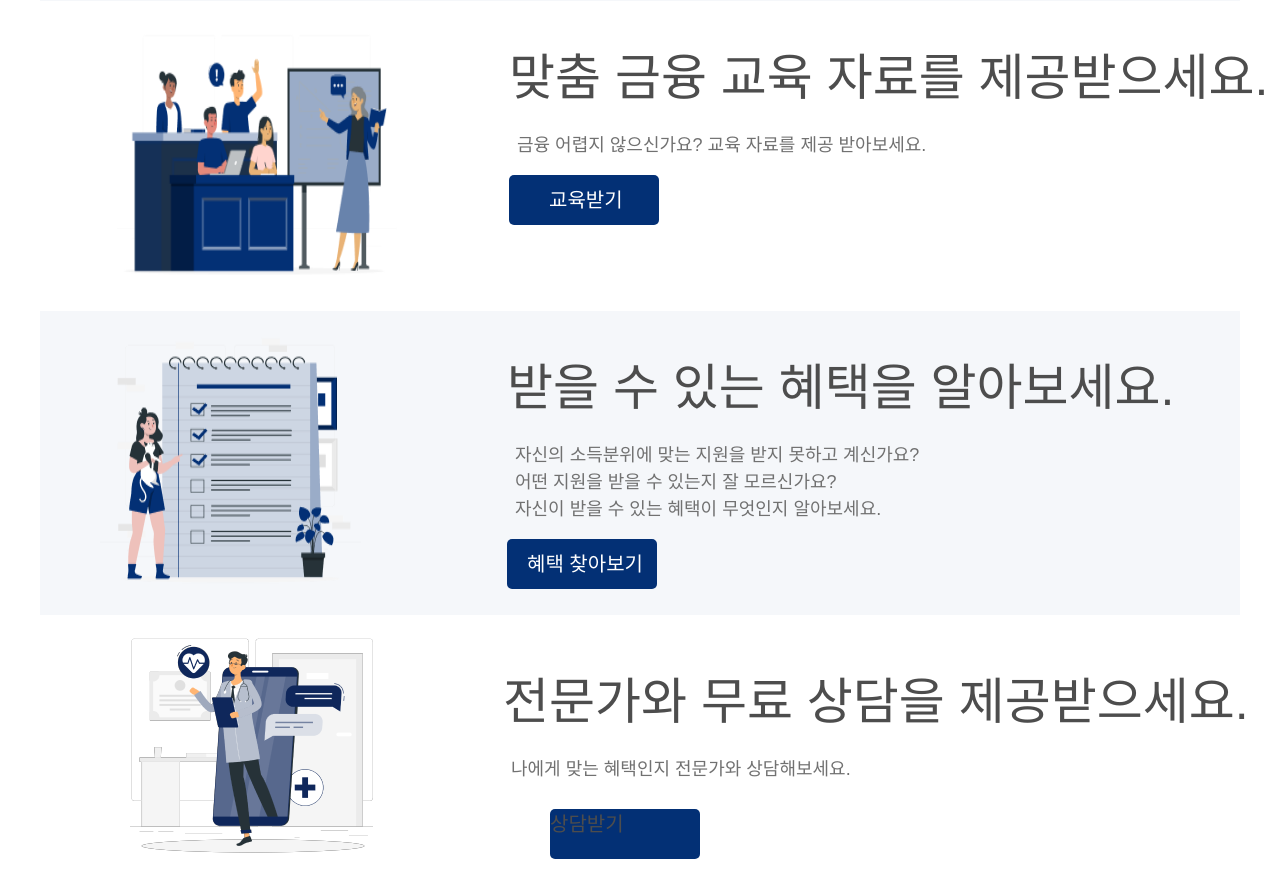
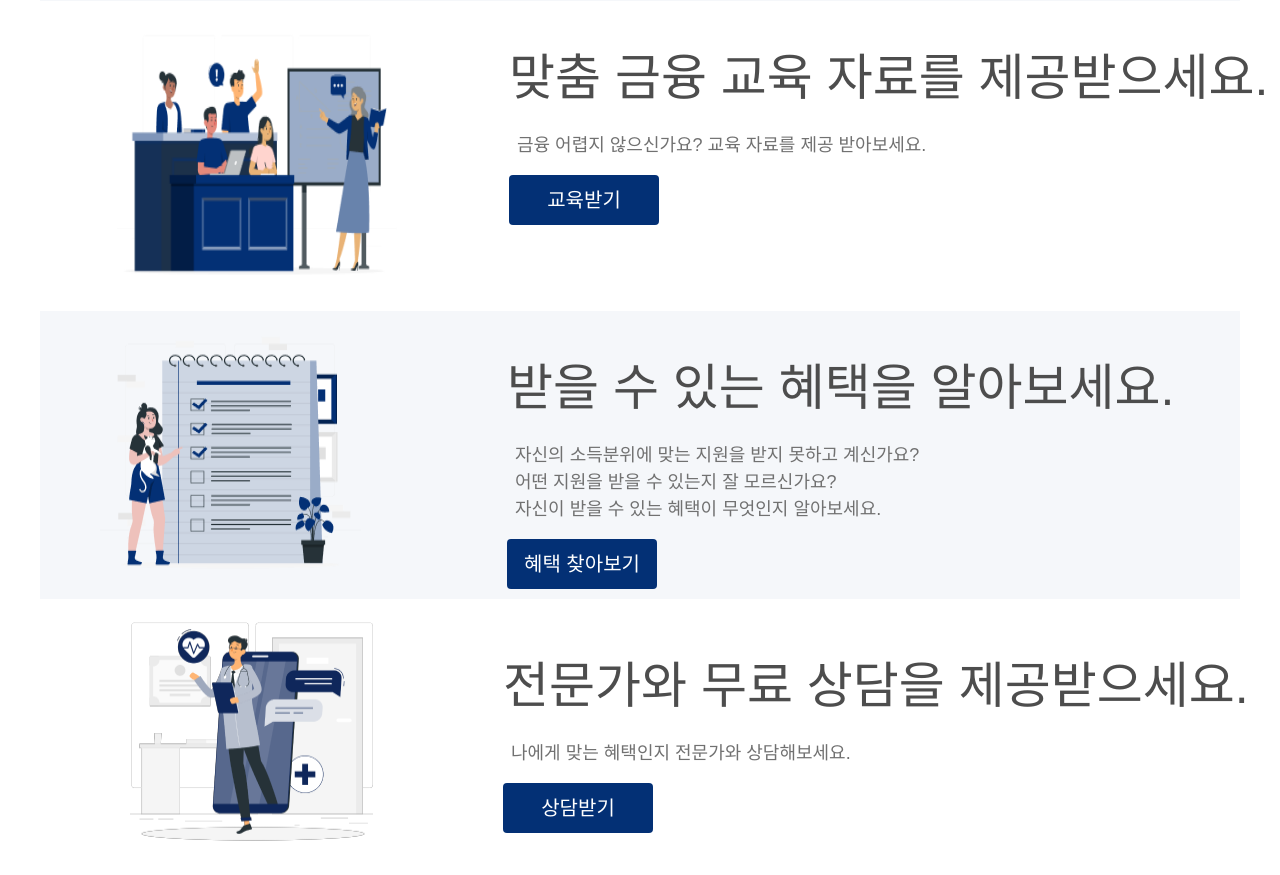
Before and after one commit to sku-likelion11th/New_team3, a Django app: page /main/ in a window 1280 px wide. Shown: the part 532-1407 px from the top of the page. After the commit the page ends 1373 px from the top, so only its background shows below. Run offline with Django 3.2, Linux system fonts and the light colour scheme; some libraries are stand-ins or nearby versions; some web fonts are replaced.

Commit message:
로그인,회원가입,메인화면,마이페이지 끝

```diff
--- a/login/templates/login/MyPage/Mypage.html
+++ b/login/templates/login/MyPage/Mypage.html
@@ -103,8 +103,7 @@
                     <input type="submit" value="비밀번호 변경">
                 </div>
             </form>
-        </div>
-        <!-- tap section -->
+            <!-- tap section -->
         <div class="tap_section">
             <!--변경사항-->
             <div class="tab">
@@ -140,6 +139,7 @@
             <!--변경사항-->
         </div>
     </div>
+        </div>
     <script src="https://cdn.jsdelivr.net/npm/bootstrap@5.2.3/dist/js/bootstrap.bundle.min.js" integrity="sha384-kenU1KFdBIe4zVF0s0G1M5b4hcpxyD9F7jL+jjXkk+Q2h455rYXK/7HAuoJl+0I4" crossorigin="anonymous"></script>
 </body>
 </html>
--- a/login/templates/login/main/index.html
+++ b/login/templates/login/main/index.html
@@ -72,7 +72,7 @@
                 <div class="fourth_text">
                     <p class="fourth_main">맞춤 금융 교육 자료를 제공받으세요.</p>
                     <p class="fourth_sub">금융 어렵지 않으신가요? 교육 자료를 제공 받아보세요.</p>
-                    <a href="{% url 'education' %}" class="education_button"><p class="education">교육받기</a></p>
+                    <div class="education_button"><a href="{% url 'education' %}"><p class="education">교육받기</a></p></div>
                 </div>
             </div>
             <div class="third">
@@ -82,7 +82,7 @@
                     <p class="third_sub">자신의 소득분위에 맞는 지원을 받지 못하고 계신가요?<br>
                     어떤 지원을 받을 수 있는지 잘 모르신가요?<br>
                     자신이 받을 수 있는 혜택이 무엇인지 알아보세요.</p>
-                    <p class="benefit"><a href="{% url 'service' %}" class="benefit_button">혜택 찾아보기</a></p>
+                    <div class="benefit_button"><a href="{% url 'service' %}"><p class="benefit">혜택 찾아보기</p></a></div>
                 </div>
             </div>
             <div class="fifth">
@@ -90,7 +90,7 @@
                 <div class="fifth_text">
                     <p class="fifth_main">전문가와 무료 상담을 제공받으세요.</p>
                     <p class="fifth_sub">나에게 맞는 혜택인지 전문가와 상담해보세요.</p>
-                    <a href="{% url 'post_list' %}" class="professor_button"><p class="professor">상담받기</p></a>
+                    <div class= "professor_button"><a href="{% url 'post_list' %}"><p class="professor">상담받기</p></a></div>
                 </div>
             </div>
         </div>
--- a/static/css/Main.css
+++ b/static/css/Main.css
@@ -131,10 +131,8 @@
     width:150px;
     height:50px;
     border-radius:5px;
-    position: relative;
 }
 .second .category .category_button{
-    position:absolute;
     margin-left:20px;
     margin-top:10px;
     font-size:20px;
@@ -167,24 +165,20 @@
     color:#717171;
     margin-left: 8px;
 }
-.third .third_text .benefit{
-    background-color:#033075;
-    width:150px;
-    height:50px;
-    border-radius:5px;
-    position: relative;
+.third_text .benefit_button{
+    width: 150px;
+    height: 50px;
+    background-color: #033075;
+    border-radius: 4px;
+    display: flex;
+    justify-content: center;
 }
-.benefit:hover {
-    background-color: white;
-    border: 1px solid #033075;
-    color: #033075;
+.third_text .benefit{
+    font-size: 20px;
+    color: white;
+    padding-top: 10px;
 }
-.third .third_text .benefit .benefit_button{
-    position:absolute;
-    margin-left: 20px;
-    margin-top:10px;
-    font-size:20px;
-}
+
 
 /* main > fourth*/
 .fourth{
@@ -211,19 +205,20 @@
     color:#717171;
 }
 
-.fourth .education{
-    background-color:#033075;
-    width:150px;
-    height:50px;
-    border-radius:5px;
-    position: relative;
+.fourth_text .education_button{
+    width: 150px;
+    height: 50px;
+    background-color: #033075;
+    border-radius: 4px;
+    display: flex;
+    justify-content: center;
 }
-.fourth .education .education_button{
-    position:absolute;
-    margin-left:40px;
-    margin-top:10px;
-    font-size:20px;
+.fourth_text .education{
+    font-size: 20px;
+    color: white;
+    padding-top: 10px;
 }
+
 /* main > fifth */
 .fifth{
     display:flex;
@@ -246,19 +241,18 @@
     margin-left: 8px;
     color:#717171;
 }
-.fifth_text .professor{
-    background-color:#033075;
-    width:150px;
-    height:50px;
-    border-radius:5px;
-    position: relative;
+.fifth_text .professor_button {
+    width: 150px;
+    height: 50px;
+    background-color: #033075;
+    border-radius: 4px;
+    display: flex;
+    justify-content: center;
 }
-.fifth_text .professor_button{
-    position:absolute;
-    margin-left:40px;
-    margin-top:10px;
-    font-size:20px;
-    padding-left: 7px;
+.professor_button .professor {
+    font-size: 20px;
+    color: white;
+    padding-top: 10px;
 }
 
 @media screen and (max-width: 576px) {
--- a/static/css/Mypage.css
+++ b/static/css/Mypage.css
@@ -167,6 +167,10 @@
     height: 36px;
     margin: 10px 0;
 }
+.top_section {
+    display: flex;
+    justify-content: center;
+}
 .tab {
     width: 1200px;
     height: 80px;
```
Also changed, not shown: db.sqlite3.
